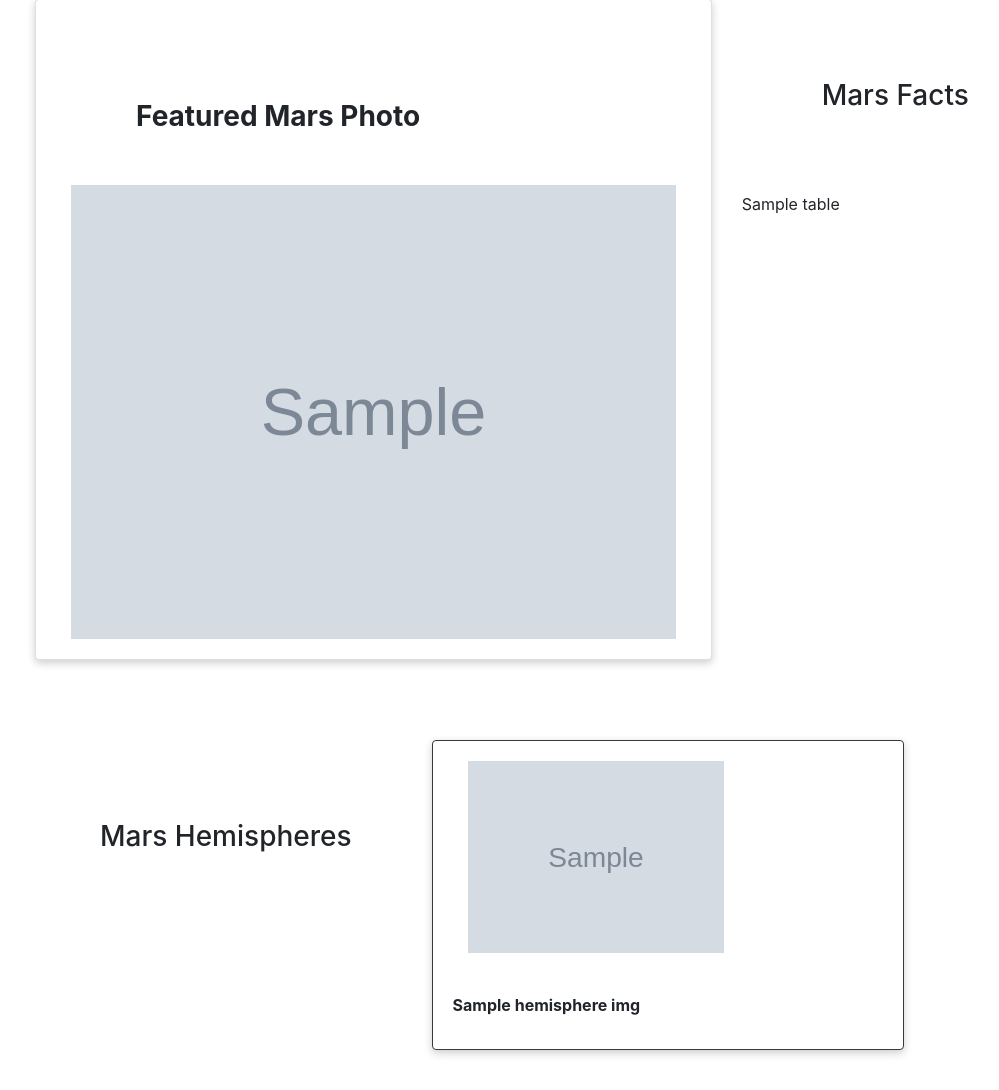
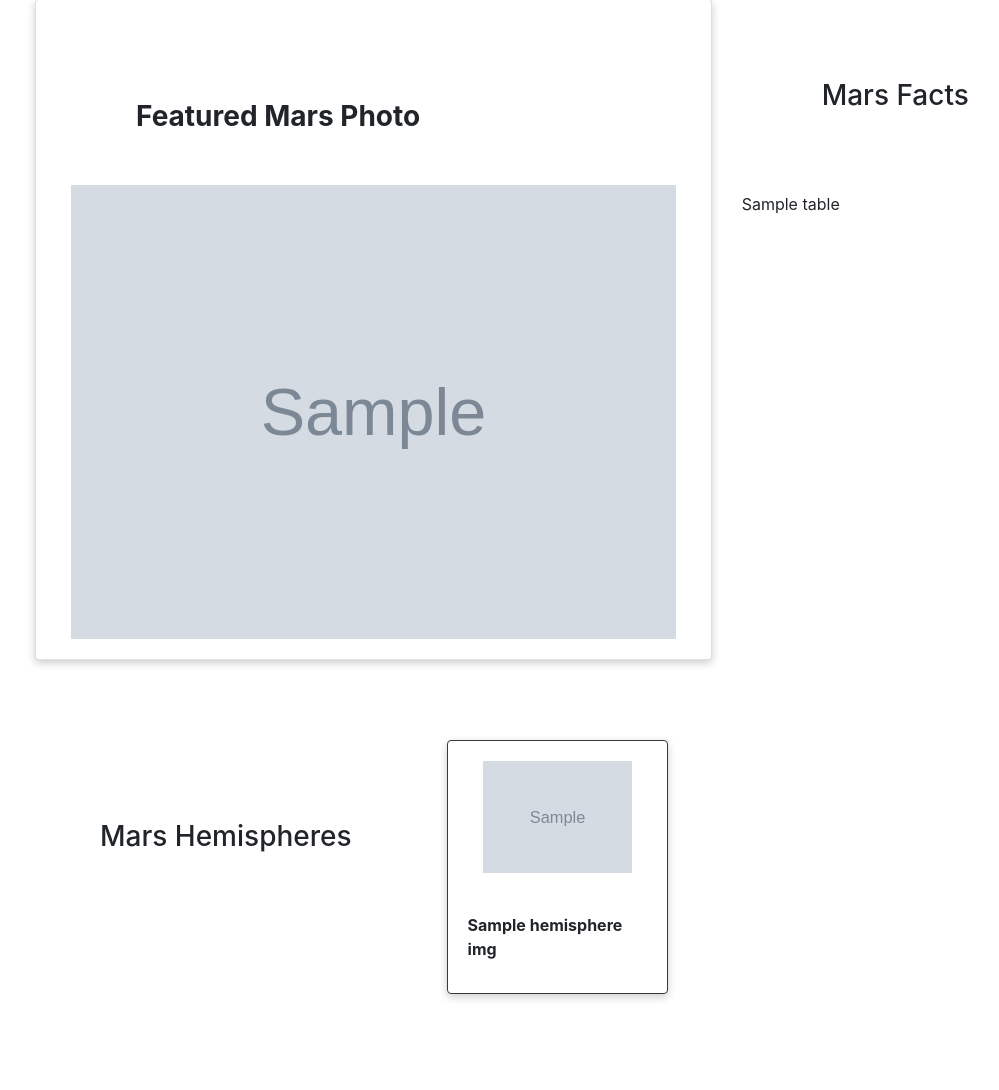
Before and after one commit to Lbrady1025/web-scraping-challenge, a Flask app: page / in a window 1280 px wide. Shown: the part 668-1758 px from the top of the page, without its empty margins (90-1089 px from the left). After the commit the page ends 1668 px from the top, so only its background shows below. Run offline with Flask 2, Linux system fonts and the light colour scheme; grey boxes marked "Sample" are stand-in pictures; a database or web service that is not in the repository returns one stand-in record (values such as "Sample title"); some libraries are stand-ins or nearby versions.

Commit message:
fix hemisphere cards

```diff
--- a/templates/index.html
+++ b/templates/index.html
@@ -46,10 +46,14 @@
             <h3>Mars Hemispheres</h3>
             <div>
                 {% for x in mars_data.hemisphere_imgs: %}
+                <div class="col-sm-6">
                 <div class="card border-dark mb-3s">
+
                     <div class="card-body">
-                        <img class="col-md-8" src={{x.img_url}} alt="">
+                        <img class="col-md-12" src={{x.img_url}} alt="">
                         <div class="card-title" style="font-weight: bold;">{{x.title}}</div>
+
+                    </div>
                     </div>
                 </div>
                 {% endfor %}
```
